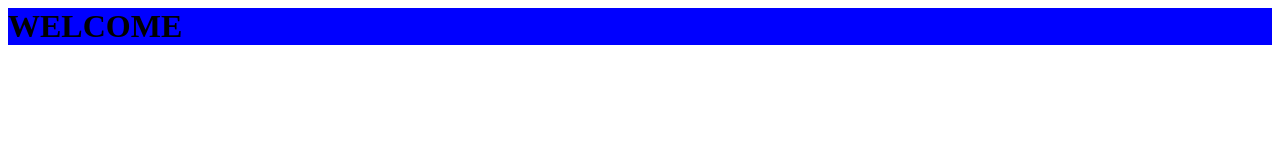
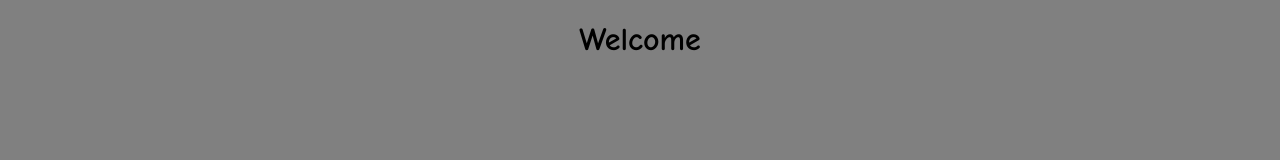
Before and after one commit to Suchithra-ml/Suchithra-ml.github.io, a plain HTML site: page index.html in a window 1280 px wide. Drawn offline with Linux system fonts and the light colour scheme.

Commit message:
Update index.html

```diff
--- a/index.html
+++ b/index.html
@@ -1,7 +1,22 @@
-<HTML>
-<BODY>
-<div class="item_table" style="background-color:blue">
-  <h1>WELCOME</h1>
-</div>
-</BODY>
-</HTML>
+<!DOCTYPE html>
+<html>
+<head>
+<style>
+body {
+    background-color: Grey;
+}
+
+h1 {
+    color: Black;
+    text-align: center;
+    font-family: Comic Sans MS;
+}
+
+</style>
+</head>
+<body>
+
+<h1>Welcome</h1>
+
+</body>
+</html>
```
